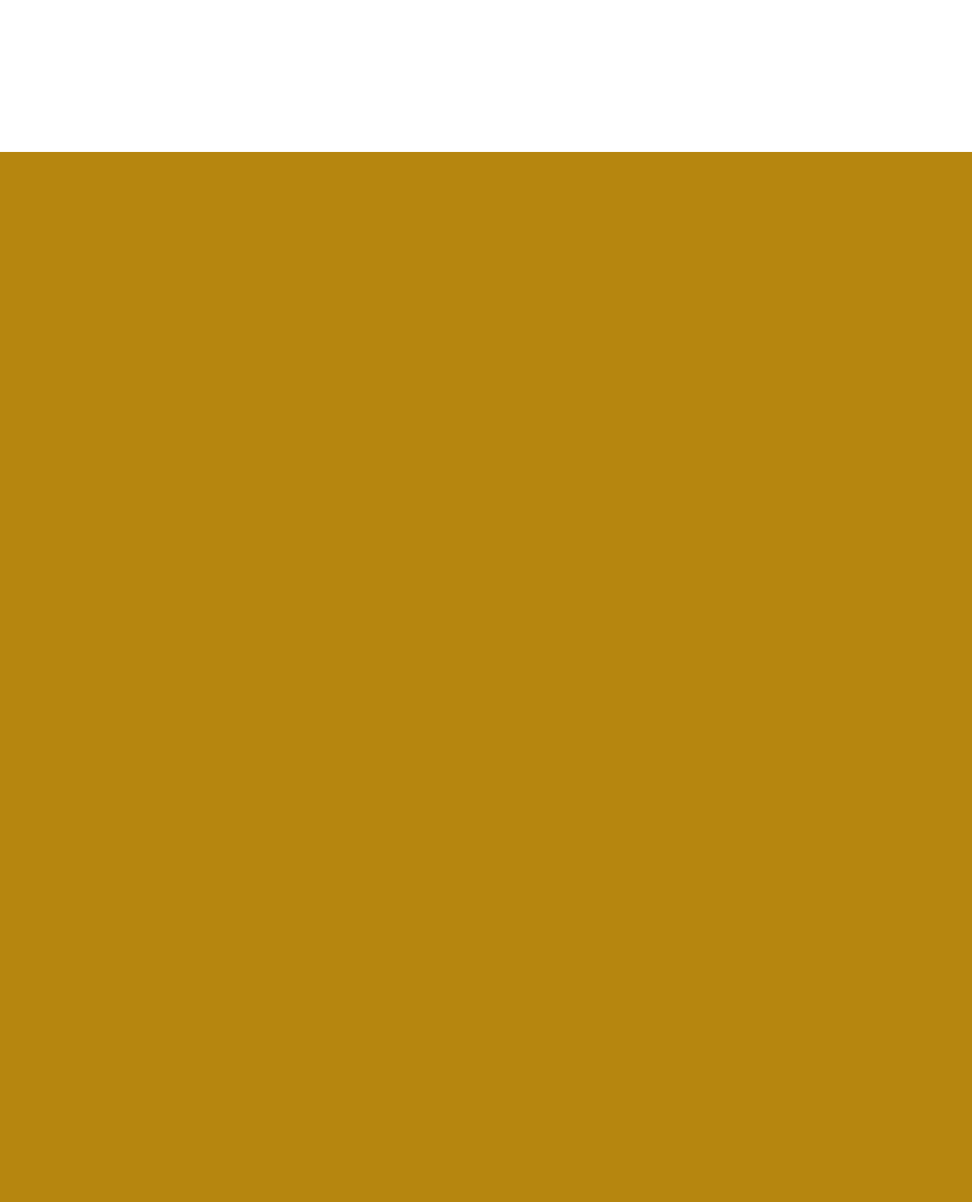
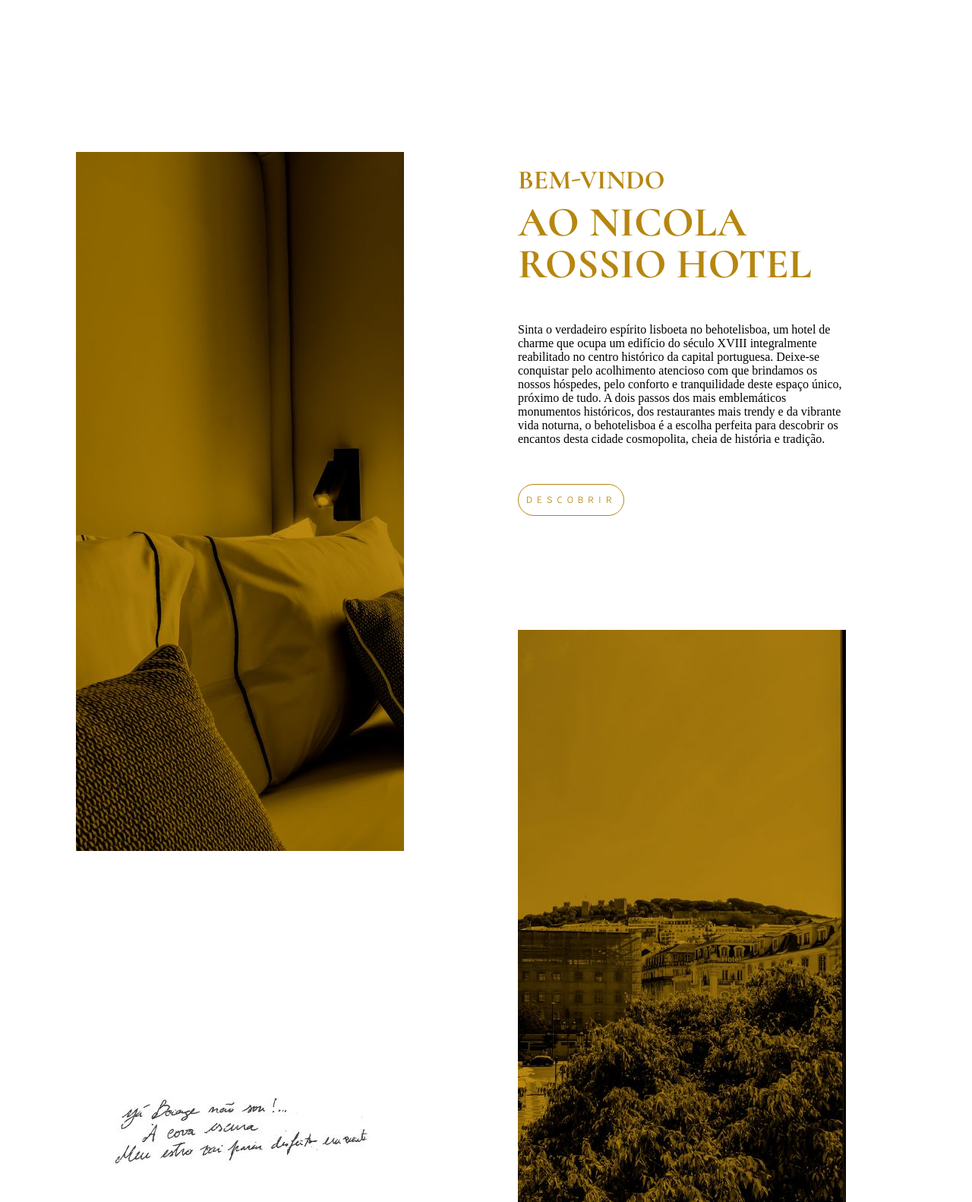
Before and after one commit to LeckoAraujo/sanzza, a PHP site: page / in a window 1280 px wide. Shown: the part 1007-2589 px from the top of the page at 76% size. Before the commit the page ends 1207 px from the top, so only its background shows below. Run offline with PHP 8.4, Linux system fonts and the light colour scheme.

Commit message:
Conclusão do Bem Vindos

```diff
--- a/assets/css/style.css
+++ b/assets/css/style.css
@@ -57,6 +57,32 @@ a.button-primary, a.button-reverse{
     text-transform: none;
 }
 
+.button-second{
+    font-family: 'Krub', sans-serif;
+    background-color: none;
+    border: 1px solid var(--primary-color);
+    border-radius: 50px;
+    padding: 12px 10px;
+    transition: all 0.5s;
+}
+
+.button-second:hover{
+    border-color: var(--primary-color);
+    background-color: var(--primary-color);
+}
+
+a.button-second{
+    color: var(--primary-color);
+    font-size: 12px;
+    line-height: 16px;
+    letter-spacing: 6px;
+    text-decoration: none;
+    text-transform: none;
+}
+a.button-second:hover{
+    color: var(--white);
+}
+
 .button-reverse{
     font-family: 'Krub', sans-serif;
     background-color: var(--second-color);
@@ -69,6 +95,23 @@ a.button-primary, a.button-reverse{
 .button-reverse:hover{
     background-color: var(--primary-color);
     border: 1px solid var(--primary-color);
+}
+
+.title-1{
+    font-family: 'Cormorant', serif;
+    font-size: 35px;
+    line-height: 35px;
+    color: var(--primary-color);
+}
+.title-2{
+    font-family: 'Cormorant', serif;
+    font-size: 55px;
+    line-height: 55px;
+    color: var(--primary-color);
+}
+.texte-p{
+    font-family: 'Krub', sans-serif;
+    font-size: 16px;
 }
 
 /*
@@ -353,5 +396,59 @@ Section 1 - Carousel
 
 
 .bem-vindo{
+    margin-left: 100px;
+    margin-right: 100px;
     margin-top: 262px;
+    display: grid;
+    row-gap: 50px;
+    column-gap: 150px;
+    grid-template-columns: 40% 40%;
+    grid-template-areas:
+    "A B"
+    "A C"
+    "D C";
 }
+
+.grid-img-1{
+    cursor: pointer;
+    grid-area: A;
+    height: 920px;
+    background-image: url('../images/homepage/nicola-rossio-hotel-destaque-quartos-1.jpg');
+    transition: all 0.5s;
+}
+.grid-img-1:hover{
+    background-image: url('../images/homepage/nicola-rossio-hotel-destaque-quartos-1-hover.jpg');
+}
+.grid-img-2{
+    margin-top: 100px;
+    cursor: pointer;
+    grid-area: C;
+    height: 753px;
+    background-image: url('../images/homepage/nicola-rossio-hotel-bem-vindo-2.jpg');
+    transition: all 0.5s;
+}
+.grid-img-2:hover{
+    background-image: url('../images/homepage/nicola-rossio-hotel-bem-vindo-2-hover.jpg');
+}
+.grid-img-3{
+    grid-area: D;
+    display: flex;
+    justify-content: center;
+    align-items: center;
+    padding-bottom: 50px;
+}
+.grid-text{
+    grid-area: B;
+    margin-top: -30px;
+    padding-top: 50px;
+}
+.text-grid{
+    display: flex;
+    flex-direction: column;
+    justify-content: space-between;
+    align-items: flex-start;
+    gap: 50px;
+}
+.text-grid h2.title-2{
+    margin-top: -40px;
+}
--- a/index.php
+++ b/index.php
@@ -121,6 +121,19 @@
 
 <!-- Bem Vindo -->
 <section class="bem-vindo">
+    <div class="grid-img-1">&nbsp;</div>
+    <div class="grid-text">
+        <div class="text-grid">
+            <h1 class="title-1">BEM-VINDO</h1>
+            <h2 class="title-2">AO NICOLA ROSSIO HOTEL</h2>
+            <p class="text-p">Sinta o verdadeiro espírito lisboeta no behotelisboa, um hotel de charme que ocupa um edifício do século XVIII integralmente reabilitado no centro histórico da capital portuguesa. Deixe-se conquistar pelo acolhimento atencioso com que brindamos os nossos hóspedes, pelo conforto e tranquilidade deste espaço único, próximo de tudo. A dois passos dos mais emblemáticos monumentos históricos, dos restaurantes mais trendy e da vibrante vida noturna, o behotelisboa é a escolha perfeita para descobrir os encantos desta cidade cosmopolita, cheia de história e tradição.</p>
+            <a class="button-second" href="#">DESCOBRIR</a>
+        </div>
+    </div>
+    <div class="grid-img-2">&nbsp;</div>
+    <div class="grid-img-3">
+        <img src="assets/images/homepage/nicola-rossio-hotel-excerto-1.jpg" alt="Texto da imagem que não consegui ler" width="343">
+    </div>
 </section>
 <!-- Bem Vindo -->
 
```
